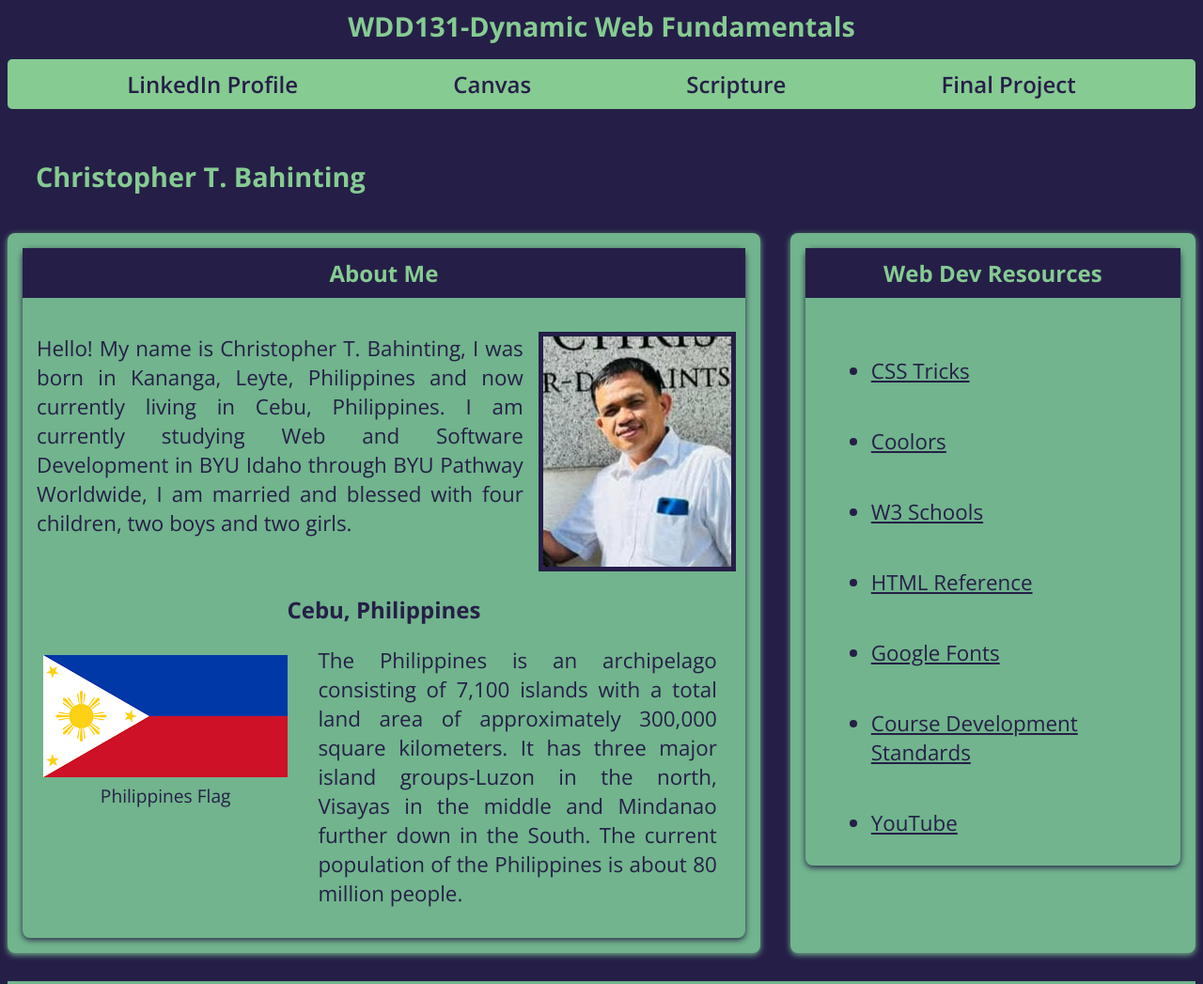
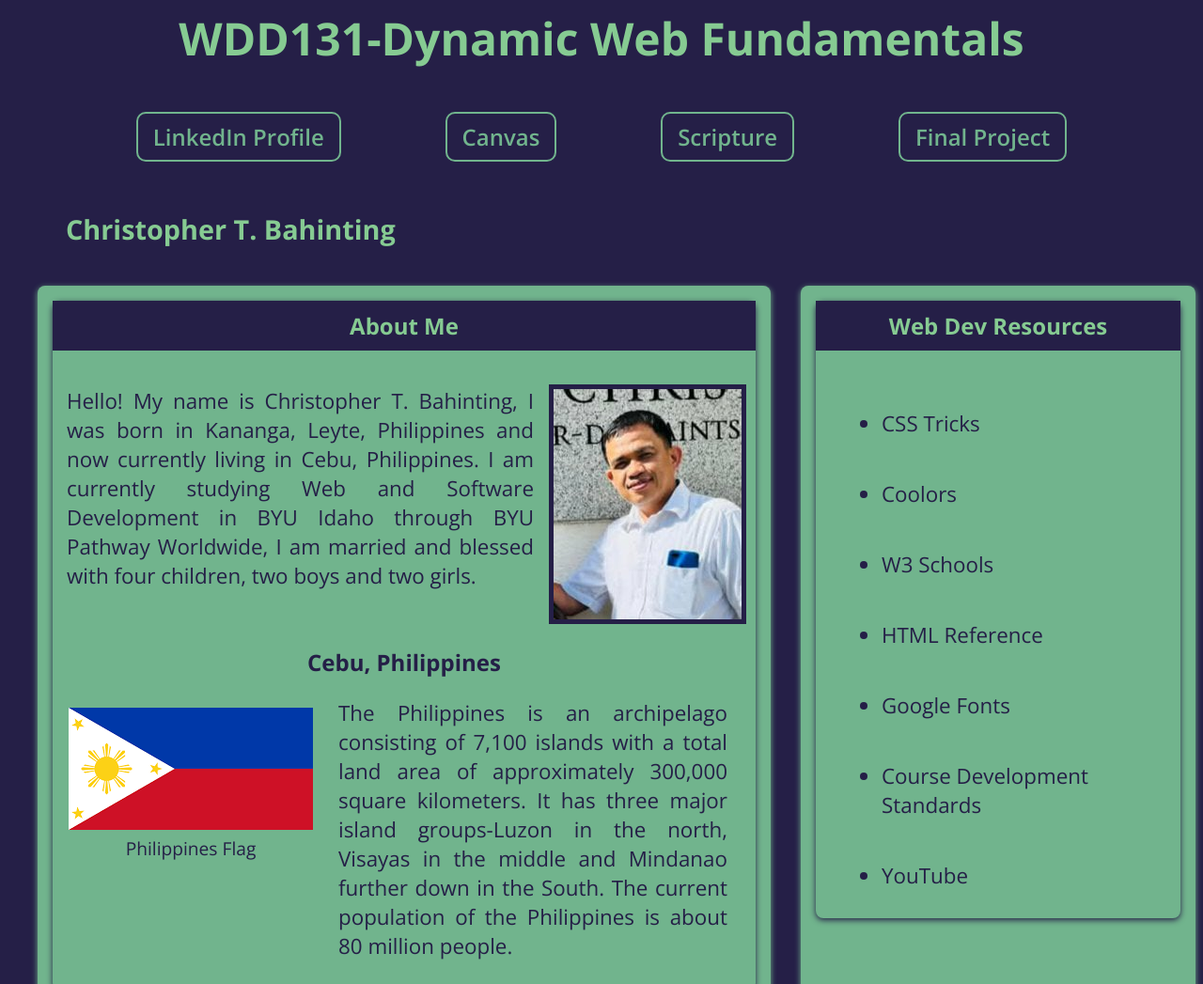
Before and after one commit to bahintingchristopher/wdd131, a plain HTML site: page index.html in a window 1280 px wide. Shown: the top 1047 px of the page at 94% size. Drawn offline with nearby package versions, Linux system fonts and the light colour scheme.

Commit message:
adjust the width

```diff
--- a/styles/base.css
+++ b/styles/base.css
@@ -4,6 +4,13 @@
   --headings-color: #598185;
   --accent1: #404E7C;
   --accent2: #71B48D; /* hover*/
+}
+
+/*set the width to 1200px*/
+header, nav, footer {
+  max-width: 1200px;
+  margin: 0 auto;
+  padding: 0 1rem;
 }
 
 
@@ -29,30 +36,31 @@ a, button {
   display: block;
   text-align: center;
   font-weight: 700;
-  font-size: 1.8rem;
+  font-size: 3rem;
   margin-bottom: 1rem;
  }
 
 
 nav ul {
   display: flex;
-  background: var(--main-font-color);
+  /* background: var(--main-font-color); */
   justify-content: space-evenly;
   gap: 2rem;
   list-style-type: none;
   padding: 10px;
+    padding-top: 40px;
   border-radius: 5px;
   margin: 0 auto 2rem auto;
 }
 
-
 nav a {
   text-decoration: none;
-  color: var(--background-color);
+  color: var(--accent2);
   font-weight: 600;
   font-size: 1.5rem;
   padding: 0.5rem 1rem;
-  border-radius: 4px;
+  border-radius: 10px;
+  border: 2px solid var(--accent2);
   transition: background-color 0.3s ease, color 0.3s ease;
 }
 
@@ -60,6 +68,7 @@ nav a {
 nav a:hover,
 nav a:focus {
 color: var(--headings-color);
+text-decoration: underline;
 
 }
 
@@ -74,12 +83,22 @@ color: var(--headings-color);
 
 
 
-main {
+/* main {
 margin-right: 2rem;
 display: grid;
 grid-template-columns: 65% 35%;
 gap: 2rem;
+} */
+
+main {
+  max-width: 1200px;
+  margin: 0 auto;
+  padding: 0 1rem;
+  display: grid;
+  grid-template-columns: 65% 35%;
+  gap: 2rem;
 }
+
 
 
 section.card {
@@ -200,22 +219,16 @@ text-align: justify;
 
 .card-two ul li a {
   font-size: 1.4rem;
+  color: var(--background-color);
+  text-decoration: none;
+  transition: color 0.3s ease, text-decoration 0.3s ease;
 }
 
-
-
-
-
-
-
-
-
-
-
-
-
-
-
+.card-two ul li a:hover,
+.card-two ul li a:focus {
+  color: var(--headings-color);
+  text-decoration: underline;
+}
 
 
 
@@ -224,11 +237,12 @@ text-align: justify;
 
 footer {
 margin-top: 30px;
-background-color: var(--accent2);
-color: var(--background-color);
+color: var(--accent2);
 text-align: center;
 padding: 1rem 0;
 font-size: 1.2rem;
+
+
 
 }
 
@@ -238,4 +252,6 @@ justify-content: center; /* center the whole line */
 gap: 0.5rem; /* space between items */
 align-items: center; /* vertically center items */
 margin: 0;
+
+
 }
```
